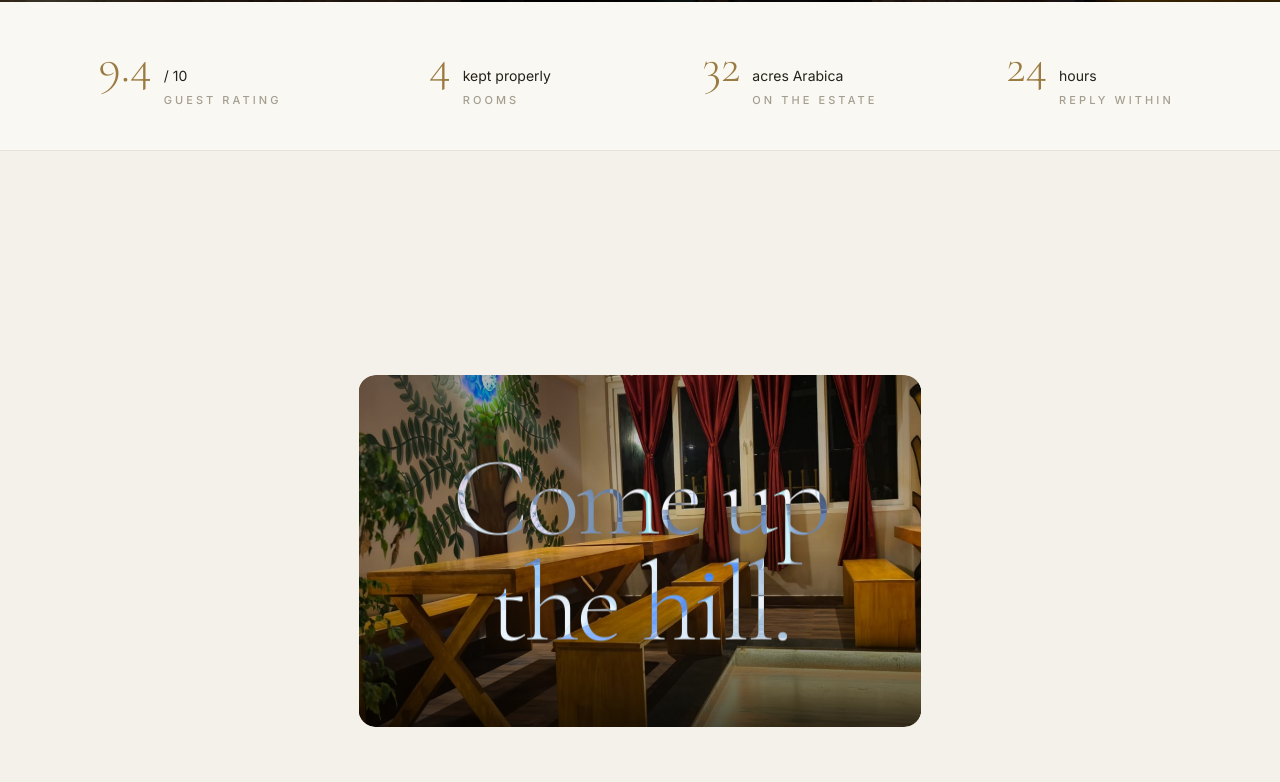
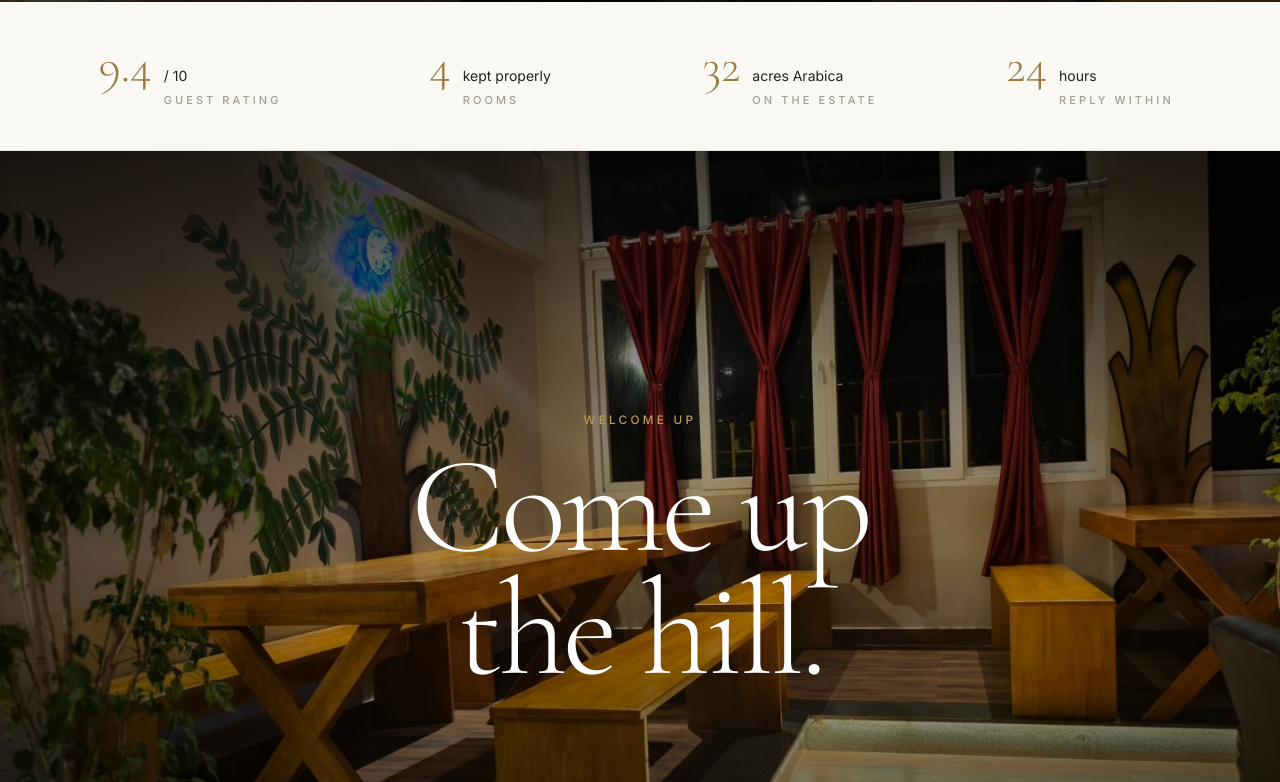
Before and after one commit to developersnncmys-bit/federickkitchen, a Next.js app: page / in a window 1280 px wide. Shown: the part 798-1580 px from the top of the page. Built offline with nearby package versions, Linux system fonts and the light colour scheme; no server answers.

Commit message:
Rebuild ZoomReveal as a pinned full-bleed zoom-in
- Image fills the screen on entry, then zooms deeper on scroll
- Intro line zooms + blurs away; inner headline resolves "inside"
- White text on scrim throughout for legibility

Co-Authored-By: Claude Opus 4.8 (1M context) <noreply@anthropic.com>

```diff
--- a/src/components/home/ZoomReveal.tsx
+++ b/src/components/home/ZoomReveal.tsx
@@ -6,9 +6,9 @@ import { motion, useScroll, useTransform } from "framer-motion";
 import { ArrowRight } from "lucide-react";
 
 /**
- * Signature scroll-zoom: a framed photograph pinned to the viewport that scales
- * from a small card up to full-bleed as you scroll through the tall track,
- * while an intro line fades out and the real headline resolves inside it.
+ * Pinned full-bleed "walk into the hotel": the photograph fills the screen the
+ * moment the section is reached, then keeps zooming in as you scroll — the intro
+ * line zooms with it and dissolves, and the real headline resolves inside.
  */
 export default function ZoomReveal() {
   const ref = useRef<HTMLElement>(null);
@@ -17,40 +17,55 @@ export default function ZoomReveal() {
     offset: ["start start", "end end"],
   });
 
-  const scale = useTransform(scrollYProgress, [0, 1], [0.42, 1.02]);
-  const radius = useTransform(scrollYProgress, [0, 1], [40, 0]);
-  const imgScale = useTransform(scrollYProgress, [0, 1], [1.5, 1]);
+  // Full-bleed from the start, then zoom deeper into the scene.
+  const imgScale = useTransform(scrollYProgress, [0, 1], [1.05, 1.6]);
 
-  const introOpacity = useTransform(scrollYProgress, [0, 0.28], [1, 0]);
-  const introScale = useTransform(scrollYProgress, [0, 0.35], [1, 0.9]);
-  const cardOpacity = useTransform(scrollYProgress, [0.45, 0.7], [0, 1]);
-  const cardY = useTransform(scrollYProgress, [0.45, 0.75], [40, 0]);
+  // Intro zooms with the image and dissolves as you push in.
+  const introOpacity = useTransform(scrollYProgress, [0, 0.32], [1, 0]);
+  const introScale = useTransform(scrollYProgress, [0, 0.5], [1, 1.35]);
+  const introBlur = useTransform(scrollYProgress, [0, 0.32], ["0px", "12px"]);
+
+  // Inner headline resolves once you're "inside".
+  const innerOpacity = useTransform(scrollYProgress, [0.45, 0.8], [0, 1]);
+  const innerY = useTransform(scrollYProgress, [0.45, 0.85], [50, 0]);
 
   return (
-    <section ref={ref} className="relative h-[260vh] bg-ink">
-      <div className="sticky top-0 flex h-screen items-center justify-center overflow-hidden">
-        {/* Framed image that grows to fill the screen */}
-        <motion.div
-          style={{ scale, borderRadius: radius }}
-          className="relative aspect-[16/10] w-[92vw] max-w-[1500px] overflow-hidden will-change-transform"
-        >
-          <motion.div style={{ scale: imgScale }} className="absolute inset-0">
+    <section ref={ref} className="relative h-[300vh]">
+      <div className="sticky top-0 h-screen overflow-hidden">
+        {/* Full-bleed image that zooms in */}
+        <motion.div style={{ scale: imgScale }} className="absolute inset-0 will-change-transform">
           {/* eslint-disable-next-line @next/next/no-img-element */}
           <img
             src="/images/restaurant-garden.jpg"
-              alt="The estate at Frederick's Kitchen"
+            alt="Inside Frederick's Kitchen"
             className="h-full w-full object-cover"
           />
         </motion.div>
-          <div className="absolute inset-0 bg-gradient-to-t from-black/70 via-black/10 to-black/30" />
 
-          {/* Headline that resolves once the image has filled the frame */}
+        {/* Scrims for legibility + depth */}
+        <div className="absolute inset-0 bg-gradient-to-b from-black/65 via-black/25 to-black/70" />
+        <div className="absolute inset-0 bg-[radial-gradient(ellipse_at_center,transparent_40%,rgba(0,0,0,0.5))]" />
+
+        {/* Intro line — zooms with the image, then dissolves */}
         <motion.div
-            style={{ opacity: cardOpacity, y: cardY }}
+          style={{ opacity: introOpacity, scale: introScale, filter: introBlur }}
+          className="pointer-events-none absolute inset-0 flex flex-col items-center justify-center px-6 text-center"
+        >
+          <span className="eyebrow text-gold-soft">Welcome up</span>
+          <h2 className="mt-4 font-display text-[clamp(3rem,10vw,9rem)] font-light leading-[0.9] tracking-[-0.03em] text-white">
+            Come up
+            <br />
+            the hill.
+          </h2>
+        </motion.div>
+
+        {/* Inner headline — resolves once you're inside */}
+        <motion.div
+          style={{ opacity: innerOpacity, y: innerY }}
           className="absolute inset-0 flex flex-col items-center justify-center px-6 text-center"
         >
           <span className="eyebrow text-gold-soft">A working estate</span>
-            <h2 className="mt-5 max-w-4xl font-display text-[clamp(2.25rem,6vw,5.5rem)] font-light leading-[1.02] tracking-[-0.02em] text-white">
+          <h2 className="mt-5 max-w-4xl font-display text-[clamp(2rem,5.5vw,4.75rem)] font-light leading-[1.02] tracking-[-0.02em] text-white">
             Grown, cooked, and poured
             <br />
             within a kilometre.
@@ -58,23 +73,12 @@ export default function ZoomReveal() {
           <Link
             href="/about"
             data-cursor
-              className="group mt-9 inline-flex items-center gap-2 rounded-full border border-white/40 px-8 py-3.5 text-sm text-white backdrop-blur-sm transition-colors hover:border-white"
+            className="group mt-9 inline-flex items-center gap-2 rounded-full border border-white/40 px-8 py-3.5 text-sm text-white backdrop-blur-sm transition-colors hover:border-white hover:bg-white hover:text-black"
           >
             Our story
             <ArrowRight size={15} className="transition-transform duration-300 group-hover:translate-x-1" />
           </Link>
         </motion.div>
-        </motion.div>
-
-        {/* Big intro line, sitting over the small card, fading as you scroll in */}
-        <motion.h2
-          style={{ opacity: introOpacity, scale: introScale }}
-          className="pointer-events-none absolute z-10 px-6 text-center font-display text-[clamp(2.5rem,9vw,8rem)] font-light leading-[0.95] tracking-[-0.03em] text-white mix-blend-difference"
-        >
-          Come up
-          <br />
-          the hill.
-        </motion.h2>
       </div>
     </section>
   );
```
Lines whose indentation alone changed are shown as unchanged.
